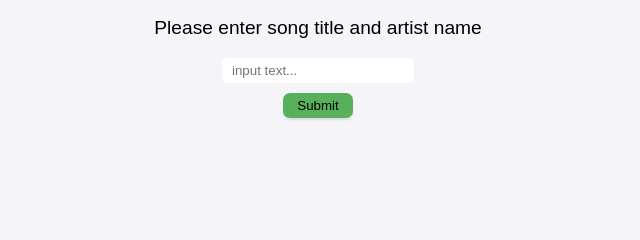
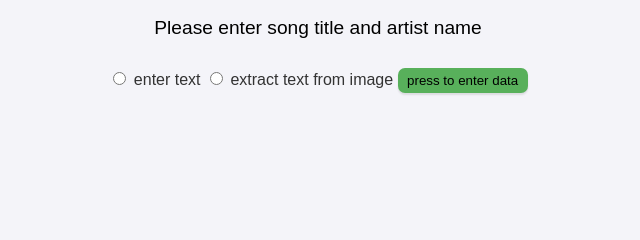
Before and after one commit to hjw1112/Spotify-song-adder, a Flask app: template frontend/templates/index.html in a window 1280 px wide. Shown: the part 192-432 px from the top of the page, without its empty margins (322-962 px from the left). Run offline with Flask 3, Linux system fonts and the light colour scheme; the template is opened without the code that fills it, so the values that code supplies are empty.

Commit message:
added image options which doen't work now. and text input code is adjusted for image options

```diff
--- a/frontend/static/script.js
+++ b/frontend/static/script.js
@@ -4,53 +4,53 @@ document.getElementById("text_input").onkeydown = function (event) {
     }
 };
 
-// let selected_type
-// //div visiblilty logics
-// function start() {
-//     selected_type = document.querySelector('input[name="imgortxt"]:checked').value;
-//     console.log(selected_type)
-//     let txt = document.getElementById("txtinput");
-//     let img = document.getElementById("imginput");
-//     const radio_button = document.getElementById("imgortxt");
-//     const startbutton = document.getElementById("initbutton");
-//     const confirm_button = document.getElementById("ConfirmButton");
-//     startbutton.style.display = "none";
-//     radio_button.style.display = "none";
-//     confirm_button.style.display = "flex";
-//     switch (selected_type) {
-//         case "txt":
-//             txt.style.display = "block";
-//             break;
-//         case "img":
-//             img.style.display = "block";
-//             break;
-//     }
-// }
+let selected_type
+//div visiblilty logics
+function start() {
+    selected_type = document.querySelector('input[name="imgortxt"]:checked').value;
+    console.log(selected_type)
+    let txt = document.getElementById("txtinput");
+    let img = document.getElementById("imginput");
+    const radio_button = document.getElementById("imgortxt");
+    const startbutton = document.getElementById("initbutton");
+    const confirm_button = document.getElementById("ConfirmButton");
+    startbutton.style.display = "none";
+    radio_button.style.display = "none";
+    confirm_button.style.display = "block";
+    switch (selected_type) {
+        case "txt":
+            txt.style.display = "block";
+            break;
+        case "img":
+            img.style.display = "block";
+            break;
+    }
+}
 
 
 
 // //AJAX
 
 // // function to handle text upload
-
+let response;
 document.getElementById('ConfirmButton').addEventListener('click', async () => {
     try {
-        let response;
+        if (selected_type === "txt") {
         const text = document.getElementById('text_input').value;
         response = await fetch('/process', {
             method: 'POST',
             headers: { 'Content-Type': 'application/json' },
             body: JSON.stringify({ text })
-        });
-        // } else if (selected_type === "img") {
-        //     const fileInput = document.getElementById('image_upload');
-        //     const formData = new FormData();
-        //     formData.append('image', fileInput.files[0]);
+            })
+        } else if (selected_type === "img") {
+            const fileInput = document.getElementById('image_upload');
+            const formData = new FormData();
+            formData.append('image', fileInput.files[0]);
 
-        //     response = await fetch('/process', {
-        //         method: 'POST',
-        //         body: formData
-        //     });
+            response = await fetch('/process', {
+                method: 'POST',
+                body: formData
+            })}
 
 
         if (!response.ok) {
@@ -71,4 +71,4 @@ document.getElementById('ConfirmButton').addEventListener('click', async () => {
         console.error("Error:", error);
         alert(`An error occurred: ${error.message}`);
     }
-})
+});
--- a/frontend/static/styles.css
+++ b/frontend/static/styles.css
@@ -48,10 +48,13 @@ body {
 }
 
 .inputdiv {
+    margin-left: auto;
+    margin-right: auto;
     width: auto;
     height: auto;
     align-items: left;
-    display: block;
+    display: none;
+
 }
 #text_input {
     border-radius: 5px;
@@ -61,8 +64,7 @@ body {
     font-size: 10pt;
 }
 
-#ConfirmButton {
-    display: block;
+.button{
     margin-left: auto;
     margin-right: auto;
     margin-top: 10px;
@@ -76,13 +78,28 @@ body {
     transition: background-color ease 0.3s box-shadow ease 0.3s;
 }
 
-#ConfirmButton:hover {
+#ConfirmButton {
+    display: none;
+    /* margin-left: auto;
+    margin-right: auto;
+    margin-top: 10px;
+    border: none;
+    border-radius: 7px;
+    width: 70px;
+    height: 25px;
+    background-color: #58b05b;
+    cursor: pointer;
+    box-shadow: 0px 2px 2px rgba(0, 0, 0, 0.1);
+    transition: background-color ease 0.3s box-shadow ease 0.3s; */
+}
+
+.button:hover {
     background-color: #44af47;
     box-shadow: 0px 4px 4px rgba(0, 0, 0, 0.1);
 }
 
 #imgortxt {
-    display: none;
+    display: block;
     flex-direction: column;
     margin-bottom: 10px;
 }
@@ -93,7 +110,6 @@ body {
 
 #initbutton {
     width: 130px;
-    height: auto;
     align-self: center;
     margin-top: 10px;
 }
--- a/frontend/templates/index.html
+++ b/frontend/templates/index.html
@@ -17,26 +17,26 @@
 
     <p id="titleandname">Please enter song title and artist name</p>
 
-    <!-- <div id="imgortxt">
+    <div id="imgortxt">
         <label class="imgortxt_content">
           <input type="radio" name="imgortxt" value="txt"> <span>enter text</span>
         </label>
-        <!-- <label class="imgortxt_content">
+        <label class="imgortxt_content">
           <input type="radio" name="imgortxt" value="img"> <span>extract text from image</span>
         </label>
-        <button onclick="start()" id="initbutton">press to enter data</button>
-    </div>-->
+        <button onclick="start()" id="initbutton" class="button">press to enter data</button>
+    </div>
 
-    <!-- <div class="inputdiv" id="imginput">
-        <label for="image-upload">Select an image:</label>
+    <div class="inputdiv" id="imginput">
+        <!-- <label for="image-upload">Select an image:</label>  -->
         <input type="file" id="image_upload" accept="image/*" name="image">
-    </div> -->
+    </div>
 
     <div class="inputdiv" id="txtinput">
         <!-- <label for="text">Enter text:</label> -->
         <input type="text" id="text_input" name="text" placeholder="input text...">
     </div>
-    <button id="ConfirmButton">Submit</button>
+    <button id="ConfirmButton" class="button">Submit</button>
 
     <iframe
         title="Spotify Embed: Dynamic Playlist"
```
